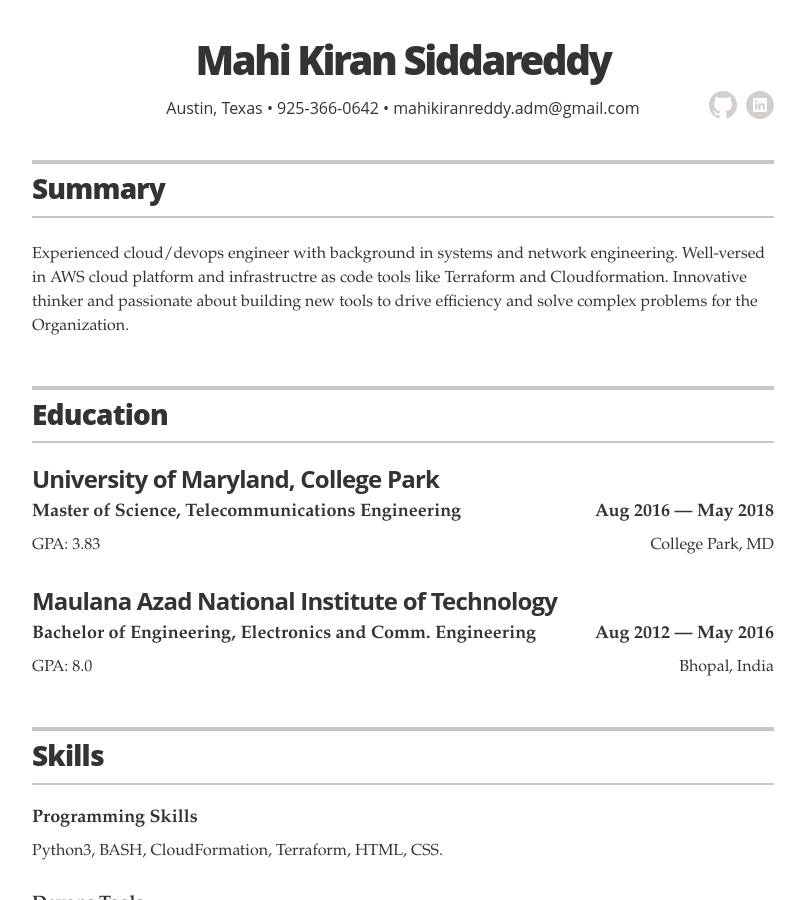
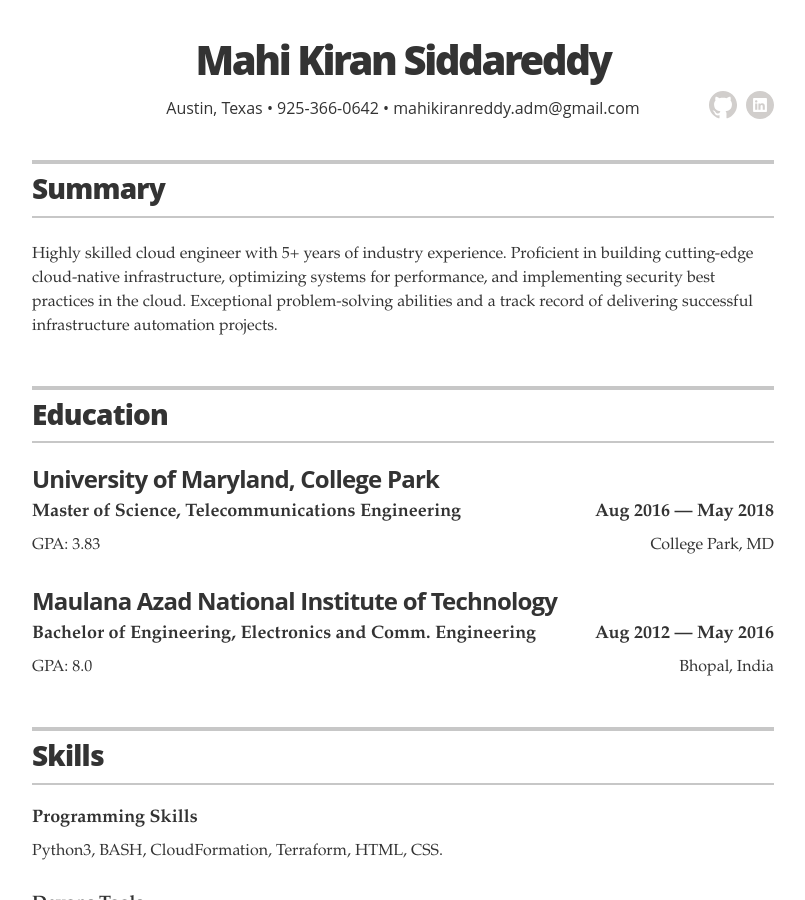
Before and after one commit to mahisiddareddy/mahisid.github.io, a Jekyll site: the page built from index.html, in a window 1280 px wide and 900 px high. Shown: the whole window, without its empty margins (237-1042 px from the left). Built offline with Jekyll 4.4.1, drawn with Linux system fonts in a browser that asks for light colours.

Commit message:
Update _config.yml

```diff
--- a/_config.yml
+++ b/_config.yml
@@ -22,7 +22,7 @@ resume_contact_address:         "Austin, Texas"
 resume_header_contact_info:     "Austin, Texas • 925-366-0642 • mahikiranreddy.adm@gmail.com"
 display_header_contact_info:    "true"
 
-resume_header_intro: "<p>Experienced cloud/devops engineer with background in systems and network engineering. Well-versed in AWS cloud platform and infrastructre as code tools like Terraform and Cloudformation. Innovative thinker and passionate about building new tools to drive efficiency and solve complex problems for the Organization.</p>"
+resume_header_intro: "<p>Highly skilled cloud engineer with 5+ years of industry experience. Proficient in building cutting-edge cloud-native infrastructure, optimizing systems for performance, and implementing security best practices in the cloud. Exceptional problem-solving abilities and a track record of delivering successful infrastructure automation projects.</p>"
 
 # use "yes" to display the email contact button,
 # "no" to display an "I'm not looking for work" message,
```
